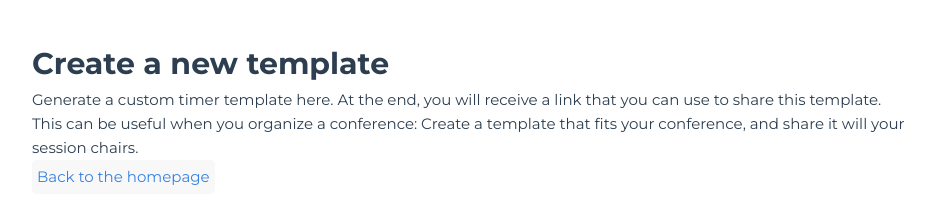
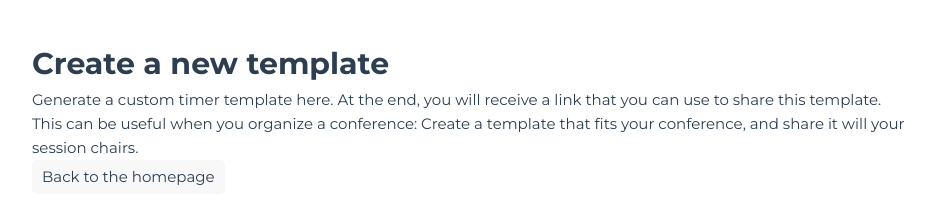
Before and after one commit to nathanlesage/conference-timer, a Vue app: page /wizard in a window 1280 px wide. Shown: the top 222 px of the page, without its empty margins (168-1111 px from the left). Built offline with nearby package versions, Linux system fonts and the light colour scheme.

Commit message:
feat: Better home page design

```diff
--- a/src/assets/main.css
+++ b/src/assets/main.css
@@ -18,10 +18,11 @@ a {
 .pillow {
   display: inline-block;
   text-decoration: none; /* If applied to anchors */
+  color: var(--color-text);
   background-color: var(--color-background-soft);
   border-radius: 5px;
   margin-bottom: 5px;
-  padding: 5px;
+  padding: 5px 10px;
 
   &.contrast {
     background-color: var(--vt-c-indigo);
--- a/src/views/HomeView.vue
+++ b/src/views/HomeView.vue
@@ -1,7 +1,7 @@
 <template>
   <div id="home-wrapper">
     <header>
-      <h1 class="contrast-text">
+      <h1>
         Conference Timer
         <!-- Make the AppLogo visually align centrally with the text -->
         <AppLogo v-bind:size="80" style="margin-bottom: -12px;"></AppLogo>
@@ -9,7 +9,7 @@
 
     </header>
     <main>
-      <p class="contrast-text">
+      <p>
         Help your speakers visually manage their presentation time. To get
         started, select a template from below, or create your own in a few
         seconds.
@@ -18,7 +18,7 @@
       <TemplateTable></TemplateTable>
     </main>
     <footer>
-      <p class="contrast-text">
+      <p>
         &copy; Hendrik Erz {{ (new Date()).getFullYear() }} |
         Conference Timer v{{ versionString }} |
         <a href="https://github.com/nathanlesage/conference-timer">View on GitHub</a>
@@ -30,7 +30,7 @@
 <script setup lang="ts">
 import AppLogo from '../components/AppLogo.vue'
 import { RouterLink } from 'vue-router'
-import TemplateTable from '@/components/TemplateTable.vue';
+import TemplateTable from '@/components/TemplateTable.vue'
 
 const versionString = __APP_VERSION__
 </script>
@@ -57,6 +57,7 @@ const versionString = __APP_VERSION__
   background: linear-gradient(45deg, #ef9a80, #f3a4c2, #9bdff8, #23d5ab);
   background-size: 400% 400%;
   animation: gradient 30s ease infinite;
+  color: var(--vt-c-text-light-1); /* Keep the text color regardless of light/dark mode */
 }
 
 header {
```
